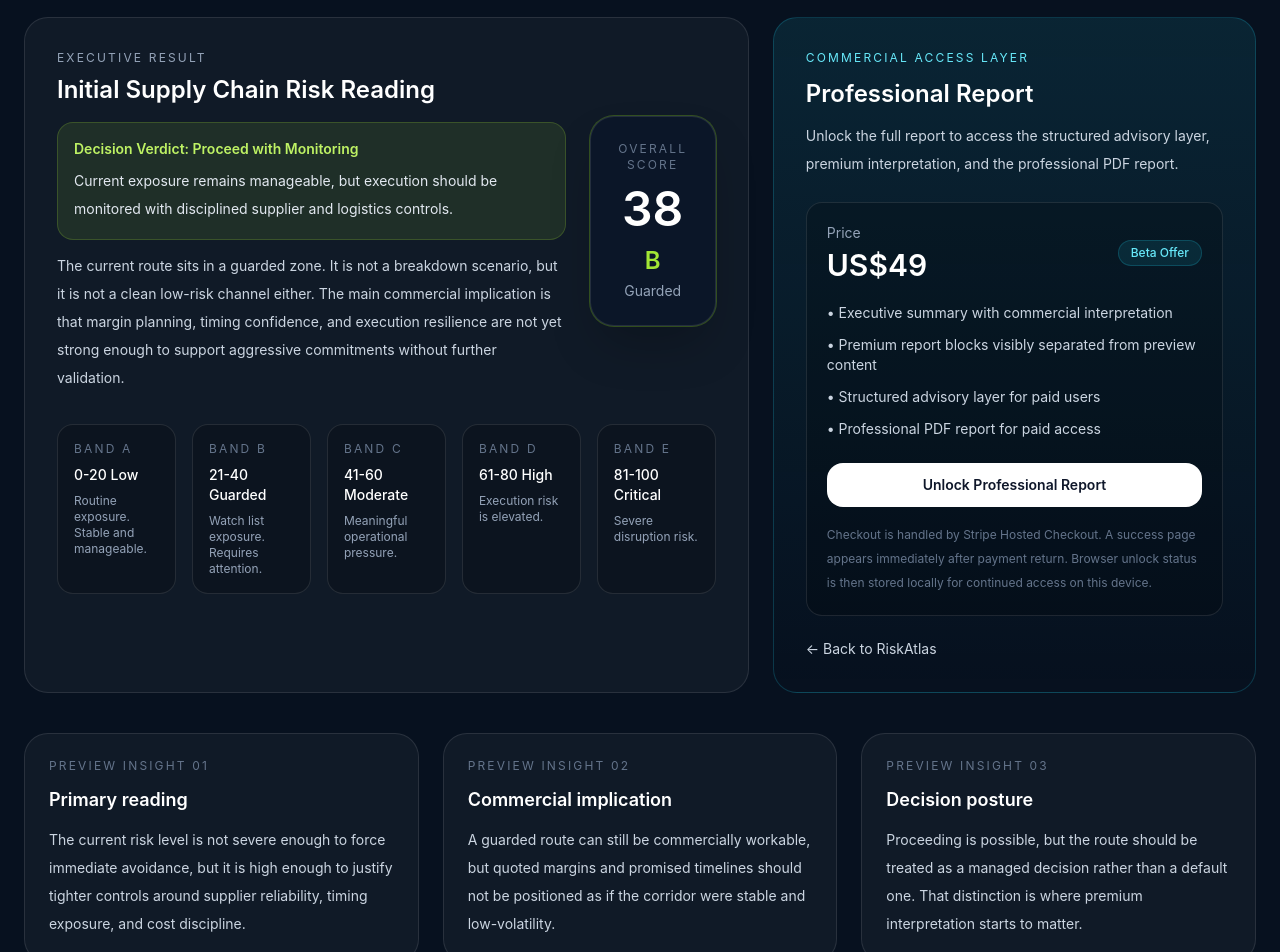
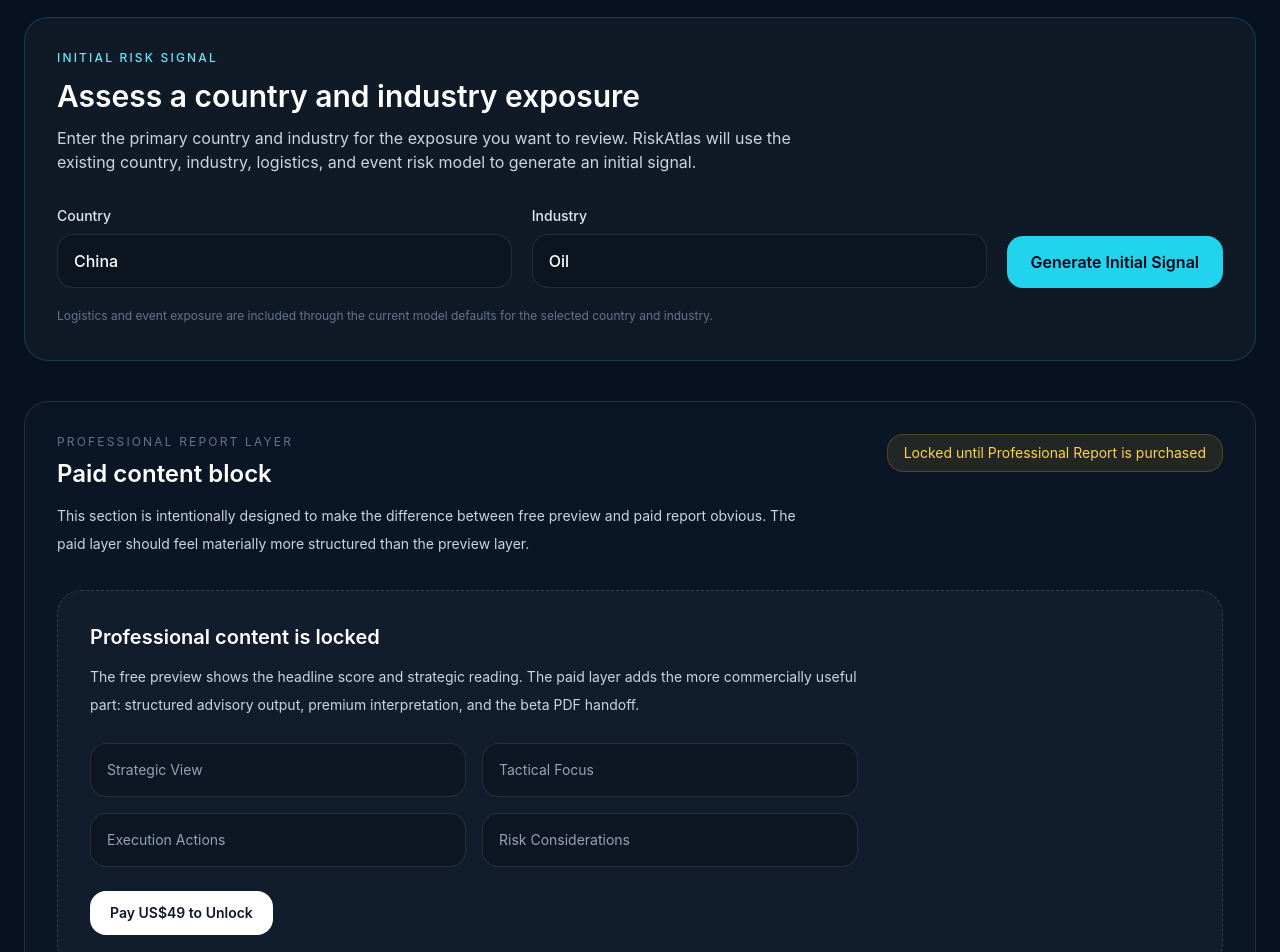
Before and after one commit to marspeterli1975-glitch/eastrion-site, a Next.js app: page /riskatlas/report in a window 1280 px wide. Shown: the part 500-1452 px from the top of the page. Built offline with nearby package versions, Linux system fonts and the light colour scheme.

Commit message:
P0: dynamic Initial Risk Signal, Aug 2026 signals, Stripe cancel URL

```diff
--- a/app/api/create-checkout-session/route.ts
+++ b/app/api/create-checkout-session/route.ts
@@ -57,7 +57,7 @@ export async function POST(req: Request) {
         plan,
       },
       success_url: `${siteUrl}/riskatlas/success?session_id={CHECKOUT_SESSION_ID}`,
-      cancel_url: `${siteUrl}/riskatlas?payment=cancelled`,
+      cancel_url: `${siteUrl}/riskatlas/cancel`,
       payment_method_types: ["card"],
     });
 
--- a/app/riskatlas/report/page.tsx
+++ b/app/riskatlas/report/page.tsx
@@ -2,6 +2,7 @@
 
 import { useEffect, useMemo, useState } from "react";
 import Link from "next/link";
+import type { RiskScanResult } from "@/lib/risk-types";
 
 type UnlockState = {
   pro?: boolean;
@@ -460,6 +461,11 @@ function MatrixTable({
 export default function RiskAtlasReportPage() {
   const [mounted, setMounted] = useState(false);
   const [unlockState, setUnlockState] = useState<UnlockState>({});
+  const [country, setCountry] = useState("China");
+  const [industry, setIndustry] = useState("Oil");
+  const [scanResult, setScanResult] = useState<RiskScanResult | null>(null);
+  const [isScanning, setIsScanning] = useState(false);
+  const [scanError, setScanError] = useState("");
   const [isPaying, setIsPaying] = useState(false);
   const [isDownloadingProfessional, setIsDownloadingProfessional] = useState(false);
   const [isDownloadingExecution, setIsDownloadingExecution] = useState(false);
@@ -474,8 +480,25 @@ export default function RiskAtlasReportPage() {
         const parsed = JSON.parse(raw);
         setUnlockState(parsed || {});
       }
+
+      const params = new URLSearchParams(window.location.search);
+      const queryCountry = params.get("country");
+      const queryIndustry = params.get("industry");
+
+      if (queryCountry) setCountry(queryCountry);
+      if (queryIndustry) setIndustry(queryIndustry);
+
+      if (!queryCountry && !queryIndustry) {
+        const savedSignal = sessionStorage.getItem("riskatlas_initial_signal");
+        if (savedSignal) {
+          const parsedSignal = JSON.parse(savedSignal) as RiskScanResult;
+          setScanResult(parsedSignal);
+          setCountry(parsedSignal.country);
+          setIndustry(parsedSignal.industry);
+        }
+      }
     } catch (error) {
-      console.error("Failed to read unlock state:", error);
+      console.error("Failed to restore RiskAtlas browser state:", error);
     }
   }, []);
 
@@ -485,13 +508,60 @@ export default function RiskAtlasReportPage() {
     return () => clearTimeout(timer);
   }, [downloadNotice]);
 
-  const overallScore = 38;
+  const overallScore = scanResult?.risk_score ?? 0;
   const band = useMemo(() => getRiskBand(overallScore), [overallScore]);
   const verdict = useMemo(() => getDecisionVerdict(overallScore), [overallScore]);
 
   const isProUnlocked = !!unlockState?.pro;
   const isExecutionUnlocked = !!unlockState?.execution;
   const canShowPaymentConfirmation = !!unlockState?.lastSessionId;
+
+  async function handleRiskScan(event: React.FormEvent<HTMLFormElement>) {
+    event.preventDefault();
+
+    const cleanCountry = country.trim();
+    const cleanIndustry = industry.trim();
+
+    if (!cleanCountry || !cleanIndustry) {
+      setScanError("Country and industry are required.");
+      return;
+    }
+
+    try {
+      setIsScanning(true);
+      setScanError("");
+
+      const response = await fetch("/api/risk-scan", {
+        method: "POST",
+        headers: {
+          "Content-Type": "application/json",
+        },
+        body: JSON.stringify({
+          country: cleanCountry,
+          industry: cleanIndustry,
+        }),
+      });
+
+      const data = await response.json();
+
+      if (!response.ok) {
+        throw new Error(data?.error || "Unable to run the risk scan.");
+      }
+
+      const result = data as RiskScanResult;
+      setScanResult(result);
+      sessionStorage.setItem("riskatlas_initial_signal", JSON.stringify(result));
+    } catch (error) {
+      console.error("Initial risk scan failed:", error);
+      setScanError(
+        error instanceof Error
+          ? error.message
+          : "Unable to run the risk scan. Please try again."
+      );
+    } finally {
+      setIsScanning(false);
+    }
+  }
 
   async function handleUnlockProfessional() {
     try {
@@ -751,12 +821,78 @@ export default function RiskAtlasReportPage() {
       </section>
 
       <section className="mx-auto max-w-7xl px-6 py-10">
+        <div className="rounded-3xl border border-cyan-400/20 bg-white/[0.04] p-6 md:p-8">
+          <div className="max-w-3xl">
+            <div className="text-xs font-medium uppercase tracking-[0.18em] text-cyan-300">
+              Initial Risk Signal
+            </div>
+            <h2 className="mt-3 text-2xl font-semibold md:text-3xl">
+              Assess a country and industry exposure
+            </h2>
+            <p className="mt-3 text-sm leading-7 text-slate-300 md:text-base">
+              Enter the primary country and industry for the exposure you want to review. RiskAtlas will use the existing country, industry, logistics, and event risk model to generate an initial signal.
+            </p>
+          </div>
+
+          <form
+            onSubmit={handleRiskScan}
+            className="mt-8 grid gap-5 md:grid-cols-2 lg:grid-cols-[1fr_1fr_auto] lg:items-end"
+          >
+            <label className="grid gap-2 text-sm font-medium text-slate-200">
+              Country
+              <input
+                type="text"
+                value={country}
+                onChange={(event) => setCountry(event.target.value)}
+                placeholder="e.g. China, India, Germany"
+                autoComplete="country-name"
+                className="min-w-0 rounded-2xl border border-white/10 bg-black/20 px-4 py-3.5 text-base text-white outline-none transition placeholder:text-slate-600 focus:border-cyan-400/50 focus:ring-2 focus:ring-cyan-400/10"
+              />
+            </label>
+
+            <label className="grid gap-2 text-sm font-medium text-slate-200">
+              Industry
+              <input
+                type="text"
+                value={industry}
+                onChange={(event) => setIndustry(event.target.value)}
+                placeholder="e.g. Electronics, Automotive, Chemicals"
+                className="min-w-0 rounded-2xl border border-white/10 bg-black/20 px-4 py-3.5 text-base text-white outline-none transition placeholder:text-slate-600 focus:border-cyan-400/50 focus:ring-2 focus:ring-cyan-400/10"
+              />
+            </label>
+
+            <button
+              type="submit"
+              disabled={isScanning}
+              className="inline-flex min-h-12 items-center justify-center rounded-2xl bg-cyan-400 px-6 py-3.5 text-base font-semibold text-slate-950 transition hover:bg-cyan-300 disabled:cursor-not-allowed disabled:opacity-70 md:col-span-2 lg:col-span-1"
+            >
+              {isScanning ? "Running Risk Scan..." : "Generate Initial Signal"}
+            </button>
+          </form>
+
+          <p className="mt-4 text-xs leading-6 text-slate-500">
+            Logistics and event exposure are included through the current model defaults for the selected country and industry.
+          </p>
+
+          {scanError ? (
+            <div className="mt-5 rounded-2xl border border-red-400/20 bg-red-400/10 px-4 py-3 text-sm text-red-200">
+              {scanError}
+            </div>
+          ) : null}
+        </div>
+      </section>
+
+      {scanResult && (
+        <>
+      <section className="mx-auto max-w-7xl px-6 py-10">
         <div className="grid gap-6 xl:grid-cols-[1.2fr_0.8fr]">
           <div className="rounded-3xl border border-white/10 bg-white/[0.04] p-6 md:p-8">
             <div className="flex flex-col gap-6 md:flex-row md:items-center md:justify-between">
               <div>
-                <div className="text-xs uppercase tracking-[0.18em] text-slate-400">Executive result</div>
-                <h2 className="mt-2 text-2xl font-semibold">Initial Supply Chain Risk Reading</h2>
+                <div className="text-xs uppercase tracking-[0.18em] text-slate-400">Initial Risk Signal</div>
+                <h2 className="mt-2 text-2xl font-semibold">
+                  {scanResult.industry} exposure in {scanResult.country}
+                </h2>
 
                 <div className={`mt-4 rounded-2xl border px-4 py-4 ${verdict.box}`}>
                   <div className={`text-sm font-semibold ${verdict.tone}`}>
@@ -768,9 +904,7 @@ export default function RiskAtlasReportPage() {
                 </div>
 
                 <p className="mt-3 max-w-2xl text-sm leading-7 text-slate-300">
-                  The current route sits in a guarded zone. It is not a breakdown scenario, but it is not a clean
-                  low-risk channel either. The main commercial implication is that margin planning, timing confidence,
-                  and execution resilience are not yet strong enough to support aggressive commitments without further validation.
+                  {scanResult.summary}
                 </p>
               </div>
 
@@ -944,13 +1078,21 @@ export default function RiskAtlasReportPage() {
                     )}
                   </div>
                 ) : (
+                  <div className="space-y-3">
                     <button
                       onClick={handleUnlockProfessional}
                       disabled={isPaying}
                       className="w-full rounded-2xl bg-white px-5 py-3 text-sm font-semibold text-slate-900 transition hover:bg-slate-200 disabled:cursor-not-allowed disabled:opacity-60"
                     >
-                    {isPaying ? "Redirecting to Checkout..." : "Unlock Professional Report"}
+                      {isPaying ? "Redirecting to Checkout..." : "Unlock Full Professional Report — US$49"}
                     </button>
+                    <Link
+                      href="/contact"
+                      className="block w-full rounded-xl border border-white/10 px-5 py-3 text-center text-sm font-semibold text-slate-200 transition hover:bg-white/5 hover:text-white"
+                    >
+                      Contact Eastrion
+                    </Link>
+                  </div>
                 )}
               </div>
 
@@ -974,33 +1116,36 @@ export default function RiskAtlasReportPage() {
       <section className="mx-auto max-w-7xl px-6 pb-10">
         <div className="grid gap-6 lg:grid-cols-3">
           <div className="rounded-3xl border border-white/10 bg-white/[0.04] p-6">
-            <div className="text-xs uppercase tracking-[0.18em] text-slate-500">Preview insight 01</div>
-            <h3 className="mt-3 text-lg font-semibold">Primary reading</h3>
+            <div className="text-xs uppercase tracking-[0.18em] text-slate-500">Signal summary</div>
+            <h3 className="mt-3 text-lg font-semibold">Current exposure</h3>
             <p className="mt-3 text-sm leading-7 text-slate-300">
-              The current risk level is not severe enough to force immediate avoidance, but it is high enough to justify
-              tighter controls around supplier reliability, timing exposure, and cost discipline.
+              {scanResult.summary}
             </p>
           </div>
 
           <div className="rounded-3xl border border-white/10 bg-white/[0.04] p-6">
-            <div className="text-xs uppercase tracking-[0.18em] text-slate-500">Preview insight 02</div>
-            <h3 className="mt-3 text-lg font-semibold">Commercial implication</h3>
-            <p className="mt-3 text-sm leading-7 text-slate-300">
-              A guarded route can still be commercially workable, but quoted margins and promised timelines should not be
-              positioned as if the corridor were stable and low-volatility.
-            </p>
+            <div className="text-xs uppercase tracking-[0.18em] text-slate-500">Top risk factors</div>
+            <h3 className="mt-3 text-lg font-semibold">What drives the signal</h3>
+            <div className="mt-3 space-y-2 text-sm leading-7 text-slate-300">
+              {scanResult.risk_factors.slice(0, 3).map((factor) => (
+                <div key={factor}>• {factor}</div>
+              ))}
+            </div>
           </div>
 
           <div className="rounded-3xl border border-white/10 bg-white/[0.04] p-6">
-            <div className="text-xs uppercase tracking-[0.18em] text-slate-500">Preview insight 03</div>
-            <h3 className="mt-3 text-lg font-semibold">Decision posture</h3>
-            <p className="mt-3 text-sm leading-7 text-slate-300">
-              Proceeding is possible, but the route should be treated as a managed decision rather than a default one.
-              That distinction is where premium interpretation starts to matter.
-            </p>
+            <div className="text-xs uppercase tracking-[0.18em] text-slate-500">Suggested awareness</div>
+            <h3 className="mt-3 text-lg font-semibold">Immediate monitoring priorities</h3>
+            <div className="mt-3 space-y-2 text-sm leading-7 text-slate-300">
+              {scanResult.suggested_risk_awareness.slice(0, 3).map((item) => (
+                <div key={item}>• {item}</div>
+              ))}
+            </div>
           </div>
         </div>
       </section>
+        </>
+      )}
 
       <section className="mx-auto max-w-7xl px-6 pb-12">
         <div className="rounded-3xl border border-white/10 bg-[#0a1526] p-6 md:p-8">
--- a/app/solutions/page.tsx
+++ b/app/solutions/page.tsx
@@ -92,7 +92,7 @@ export default function SolutionsPage() {
             marginTop: "24px",
           }}
         >
-          <Link href="/riskatlas" style={primaryBtn}>
+          <Link href="/riskatlas/report" style={primaryBtn}>
             Start Risk Assessment
           </Link>
 
--- a/components/Navbar.tsx
+++ b/components/Navbar.tsx
@@ -110,7 +110,7 @@ export default function Navbar() {
 
         <div style={{ minWidth: "fit-content" }}>
           <Link
-            href="/riskatlas"
+            href="/riskatlas/report"
             style={{
               display: "inline-flex",
               alignItems: "center",
--- a/components/RiskScanner.tsx
+++ b/components/RiskScanner.tsx
@@ -14,7 +14,7 @@ export default function RiskScanner() {
       industry,
     }).toString();
 
-    router.push(`/riskatlas?${query}`);
+    router.push(`/riskatlas/report?${query}`);
   }
 
   return (
@@ -99,7 +99,7 @@ export default function RiskScanner() {
         </h3>
 
         <p style={{ margin: 0, fontSize: "18px", color: "#111827", lineHeight: 1.7 }}>
-          Click the button to open the full RiskAtlas scan page with your selected country and industry.
+          Click the button to open the working RiskAtlas assessment with your selected country and industry prefilled.
         </p>
       </div>
     </section>
```
Also changed, not shown: app/page.tsx (+15 -17 lines). Lines whose indentation alone changed are shown as unchanged.
